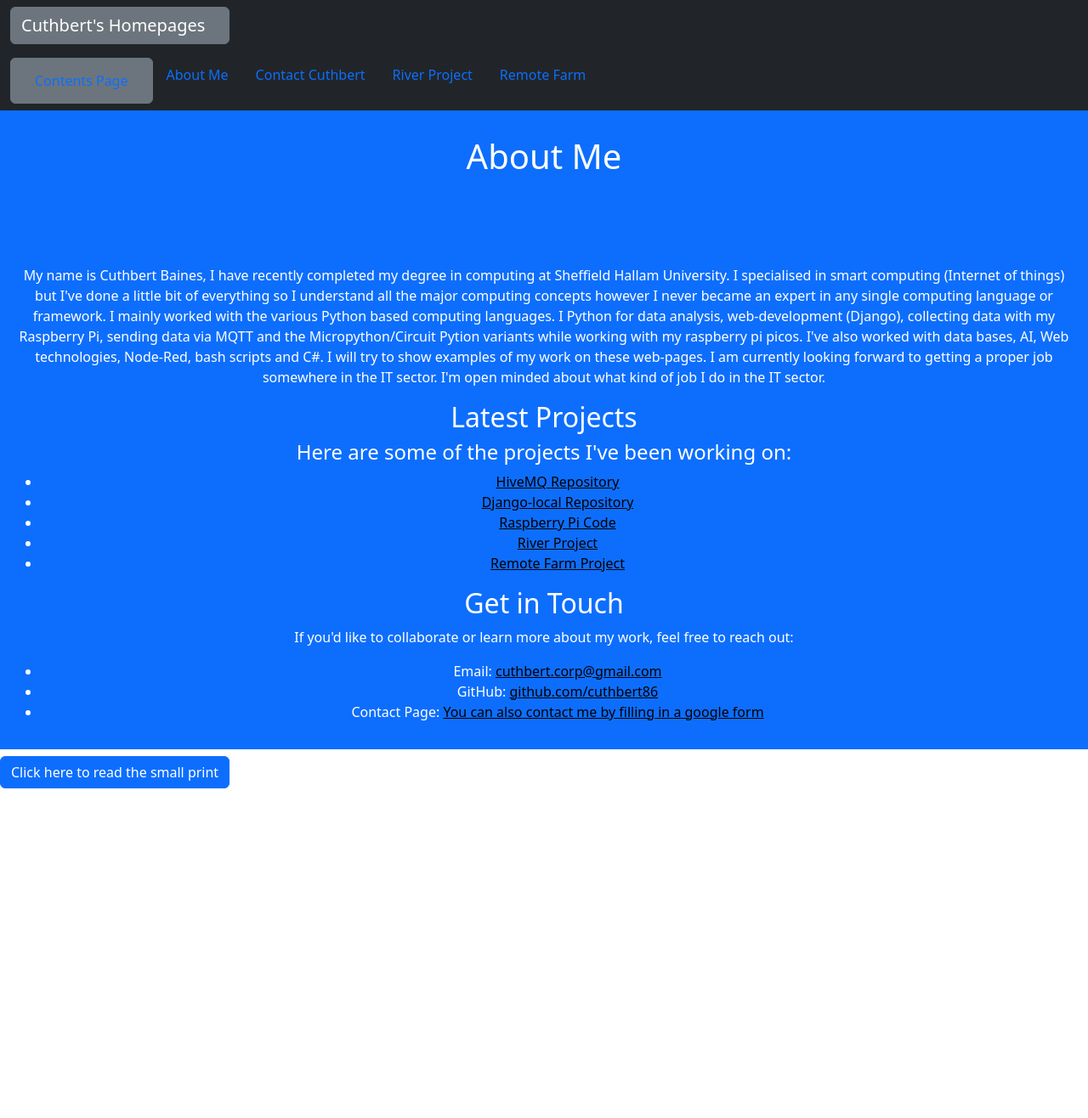
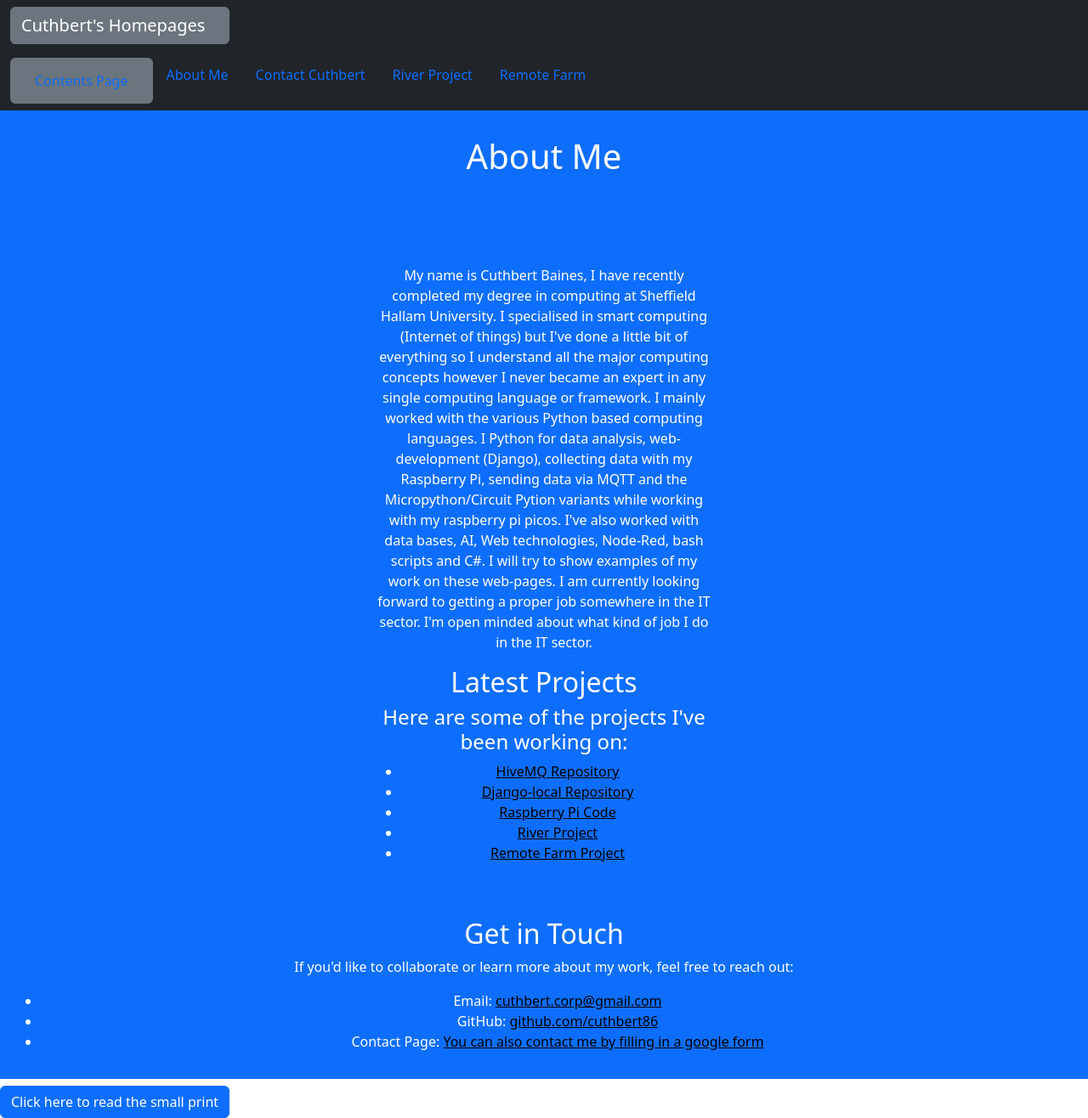
Before and after one commit to cuthbert86/cuthbert86.github.io, a Jekyll site: the page built from about.html, in a window 1280 px wide and 1316 px high. Shown: the whole window at 85% size. Built offline with Jekyll 4.4.1, drawn with Linux system fonts in a browser that asks for light colours.

Commit message:
Update about.html
Signed-off-by: Cuthbert Baines <149163506+cuthbert86@users.noreply.github.com>

```diff
--- a/about.html
+++ b/about.html
@@ -7,10 +7,12 @@ title: About Me
 
 
 <br></br>
+<section>
+<div class="row">
+    <div class="col">
 
-<section>
-
-    <div class="text-center">
+    </div>
+    <div class="col">
     <p>
         My name is Cuthbert Baines, I have recently completed my degree in computing at Sheffield Hallam University.
         I specialised in smart computing (Internet of things) but I've done a little bit of everything so I understand
@@ -26,12 +28,20 @@ title: About Me
         of job I do in the IT sector.
     </p>
     </div>
+    <div class="col">
+
+    </div>
+  </div>
 </section>
 
 
 <section>
+ <div class="text-center">
+ <div class="row">
+    <div class="col">
 
-    <div class="text-center">
+    </div>
+    <div class="col">
     <h2>Latest Projects</h2>
         <h4>Here are some of the projects I've been working on:</h4>
             <ul>
@@ -42,9 +52,13 @@ title: About Me
                 <li><a class="link-body-emphasis" href="Remote_Farm_Project">Remote Farm Project</a></li>
             </ul>
     </div>
+    <div class="col">
+
+    </div>
+  </div>
+</div>
 </section>
-
-
+<br></br>
 <section>
     <div class="text-center">
     <h2>Get in Touch</h2>
```
